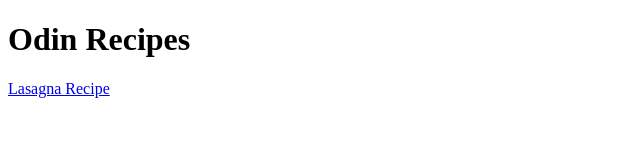
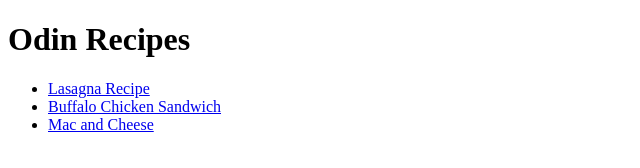
Before and after one commit to Decemvrie/odin-recipes, a plain HTML site: page index.html in a window 1280 px wide. Shown: the whole page, without its empty margins (0-640 px from the left). Drawn offline with Linux system fonts and the light colour scheme.

Commit message:
Add 2 extra links and moved to unordered list
Add links to macncheese.html and buffalo.html pages. Moved all current links to a unordered list.

```diff
--- a/index.html
+++ b/index.html
@@ -6,6 +6,10 @@
   </head>
   <body>
     <h1>Odin Recipes</h1>
-    <a href="./recipes/lasagna.html"> Lasagna Recipe</a>
+    <ul>
+      <li><a href="./recipes/lasagna.html"> Lasagna Recipe</a></li>
+      <li><a href="./recipes/buffalo.html">Buffalo Chicken Sandwich</a></li>
+      <li><a href="./recipes/macncheese.html"> Mac and Cheese</a></li>
+    </ul>
   </body>
 </html>
```
